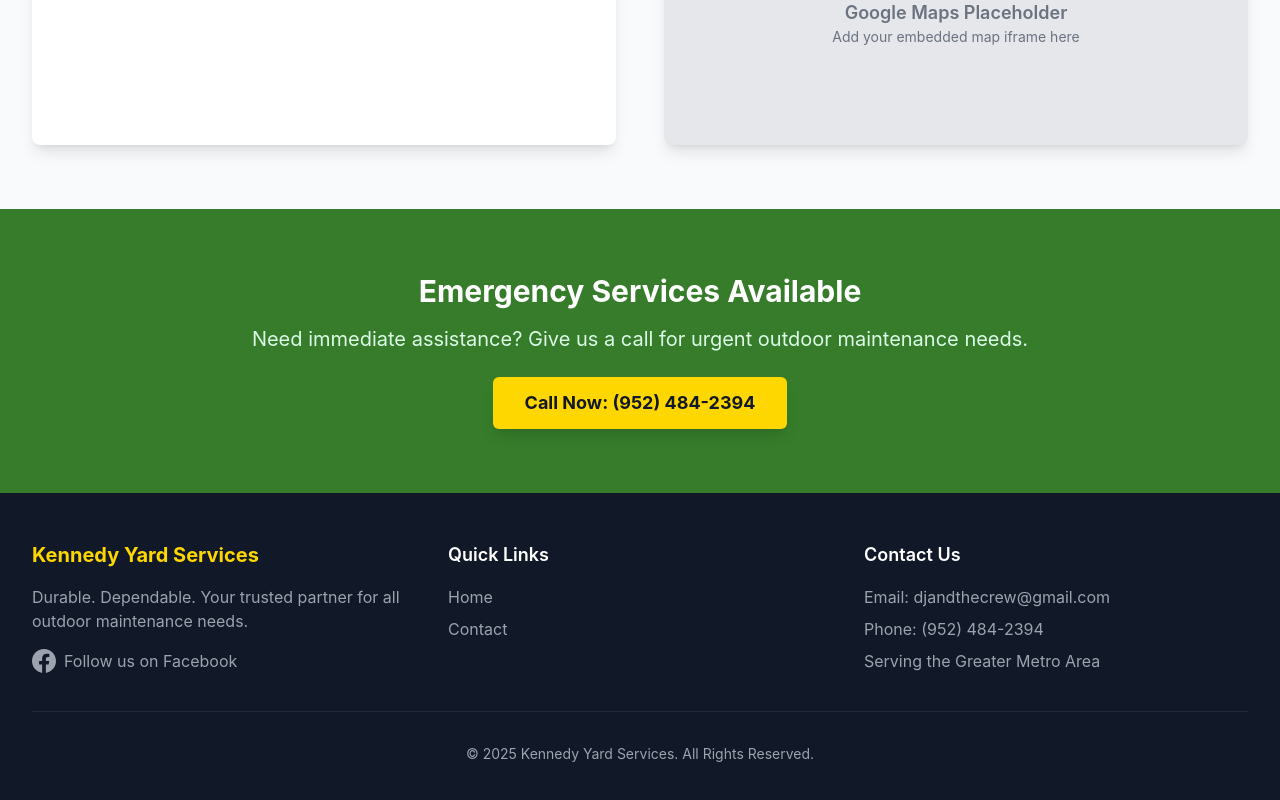
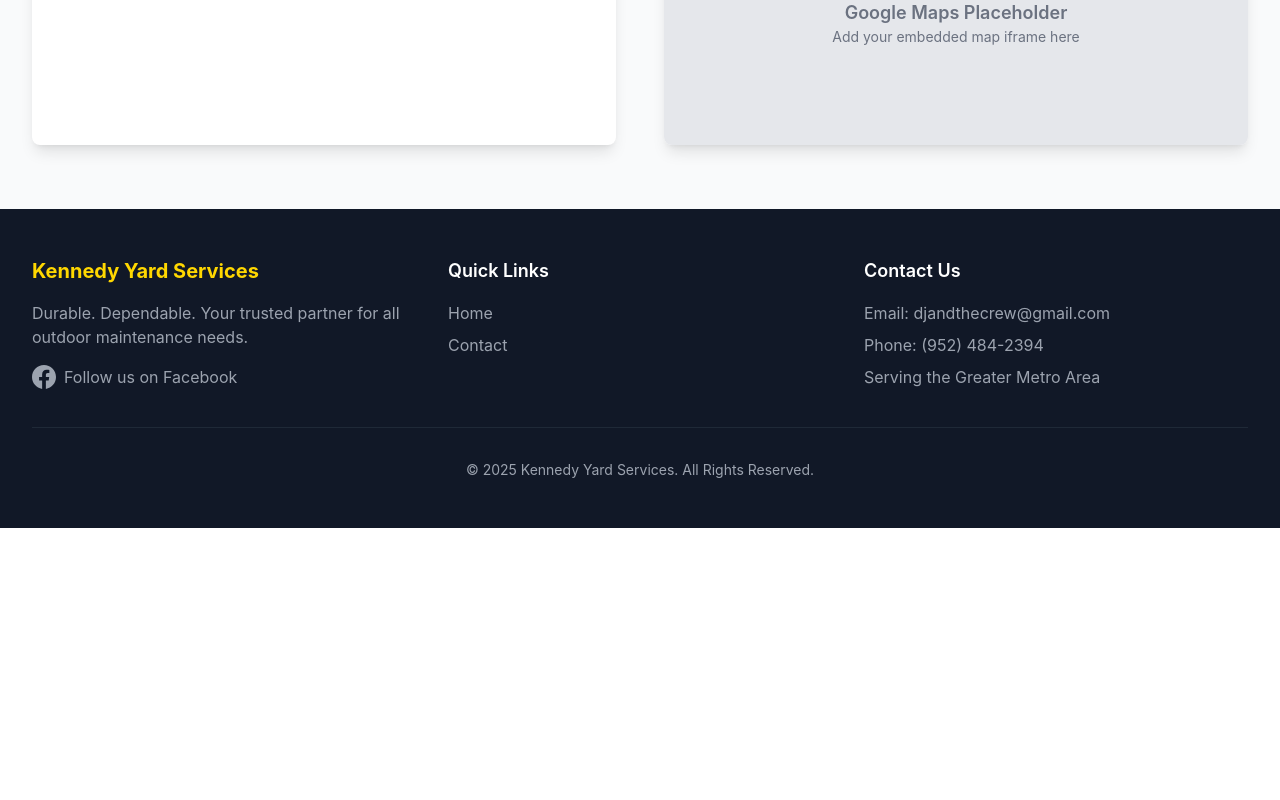
Before and after one commit to sethkennedy1/kennedy-yard-services, a Next.js app: page /contact in a window 1280 px wide. Shown: the part 1099-1899 px from the top of the page. After the commit the page ends 1627 px from the top, so only its background shows below. Built offline with nearby package versions, Linux system fonts and the light colour scheme.

Commit message:
Update website content: change motto, update testimonial names, remove emergency contact section

```diff
--- a/app/contact/page.tsx
+++ b/app/contact/page.tsx
@@ -222,23 +222,6 @@ export default function Contact() {
         </div>
       </div>
 
-      {/* Additional CTA Section */}
-      <section className="bg-jd-green text-white py-16">
-        <div className="max-w-4xl mx-auto px-4 sm:px-6 lg:px-8 text-center">
-          <h2 className="text-3xl font-bold mb-4">
-            Emergency Services Available
-          </h2>
-          <p className="text-xl text-green-100 mb-6">
-            Need immediate assistance? Give us a call for urgent outdoor maintenance needs.
-          </p>
-          <a
-            href="tel:9524842394"
-            className="inline-block bg-jd-yellow text-gray-900 px-8 py-3 rounded-md font-bold text-lg hover:bg-yellow-500 transition-all shadow-lg"
-          >
-            Call Now: (952) 484-2394
-          </a>
-        </div>
-      </section>
     </div>
   )
 }
--- a/app/page.tsx
+++ b/app/page.tsx
@@ -17,15 +17,15 @@ export default function Home() {
   const testimonials = [
     {
       text: "Kennedy Yard Services transformed our lawn! Professional, reliable, and affordable.",
-      author: "Syd K.",
+      author: "Jim H.",
     },
     {
       text: "They've maintained our property for years. Always punctual and thorough.",
-      author: "Sean K.",
+      author: "Roberta B.",
     },
     {
       text: "Best landscaping company in the area. Highly recommend their services!",
-      author: "Rebecca K.",
+      author: "Samuel L.",
     },
   ]
 
@@ -47,7 +47,7 @@ export default function Home() {
               Kennedy Yard Services
             </h1>
             <p className="text-2xl md:text-3xl mb-8 font-light tracking-wide">
-              Durable. Dependable. Kennedy Yard Services.
+              We appreciate the opportunity to work for you.
             </p>
             <Link
               href="/contact"
```
